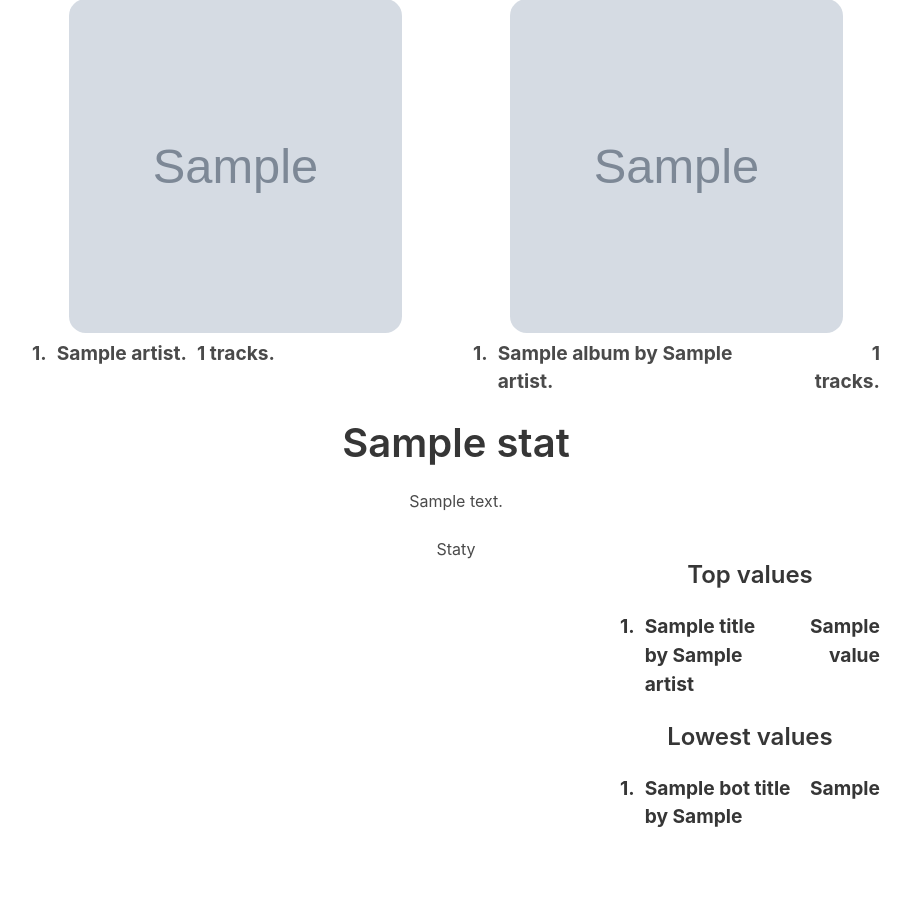
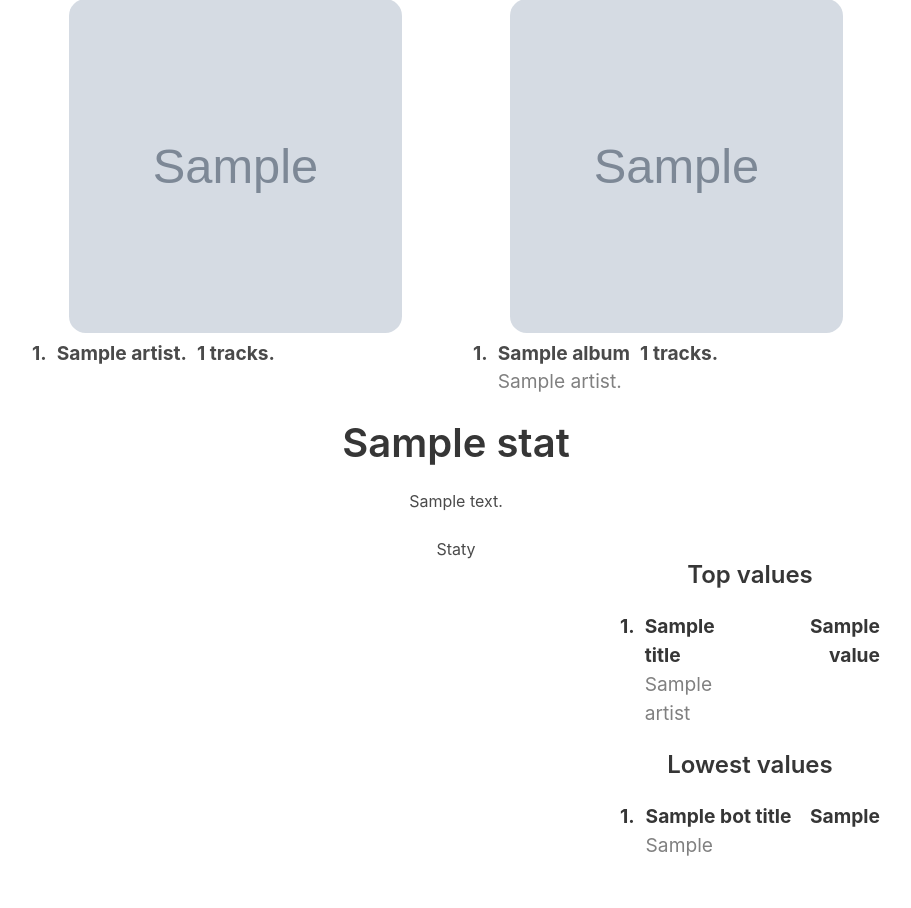
Before and after one commit to KosAqH/Spotify-Playlists-Analyzer, a Flask app: template webapp/app/templates/analysis.html in a window 1280 px wide. Shown: the part 472-1380 px from the top of the page, without its empty margins (184-1095 px from the left). Before the commit the page ends 1299 px from the top, so only its background shows below. Run offline with Flask 3, Linux system fonts and the light colour scheme; the template is opened without the code that fills it: values that come from a table or form of the project are taken from there, most other values are stand-ins (such as "Sample title", 1, 10 or a date in 2020); grey boxes marked "Sample" are stand-in pictures; some libraries are stand-ins or nearby versions.

Commit message:
Redesign displaying band names under the song name. Create jinja macro for rendering top-table

```diff
--- a/webapp/app/static/style.css
+++ b/webapp/app/static/style.css
@@ -8,7 +8,13 @@ figure {
 .top-table {
     background-color: transparent;
     border-spacing: 15px;
+}
 
+.top-table span.band-name {
+    color:grey;
+    /*font-style: italic;*/
+    font-weight:lighter;
+    display:block;
 }
 
 .top-table td {
--- a/webapp/app/templates/analysis.html
+++ b/webapp/app/templates/analysis.html
@@ -74,7 +74,8 @@
                         {% for album in playlist_info['top_album'] %}
                             <tr>
                                 <td> {{ loop.index }}. </td>
-                                <td> {{ album["name"] }} by {{ album["artist"]}}. </td>
+                                <td> {{ album["name"] }}
+                                    <span class="band-name">{{ album["artist"]}}.</span> </td>
                                 <td> {{ album["count"] }} tracks.</td>
                                 </td>
                             </tr>
@@ -105,32 +106,11 @@
                         <div class="column is-one-third">
                             <div class = "block">
                                 <p class="title is-4">Top values</p>
-                                <table class="table top-table is-fullwidth">
-                                    <tbody>
-                                        {% for i in range(stat["top_values"]|length) %}
-                                            <tr>
-                                                <td> {{ i+1 }}. </td>
-                                                <td> {{ stat["top_titles"][i] }} by {{ stat["top_artists"][i] }}</td>
-                                                <td> {{ stat["top_values"][i]}} </td>
-                                                </td>
-                                            </tr>
-                                        {% endfor %}
-                                    </tbody>
-                                </table>
+                                {{ render_top_table(stat, "top_titles", "top_artists", "top_values") }}
                             </div>
                             <div class = "block">
                                 <p class="title is-4">Lowest values</p>
-                                <table class="table top-table is-fullwidth">
-                                    <tbody>
-                                        {% for i in range(stat["bot_values"]|length) %}
-                                            <tr>
-                                                <td> {{ i+1 }}. </td>
-                                                <td> {{ stat["bot_titles"][i] }} by {{ stat["bot_artists"][i] }}</td>
-                                                <td> {{ stat["bot_values"][i]}} </td>
-                                                </td>
-                                            </tr>
-                                        {% endfor %}
-                                    </tbody>
+                                {{ render_top_table(stat, "bot_titles", "bot_artists", "bot_values") }}
                                 </table>
                             </div>
 
@@ -147,3 +127,16 @@
     </div>
 </div>
 {% endblock %}
+
+{% macro render_top_table(stat, col1, col2, col3) -%}
+    <table class="table top-table is-fullwidth">
+        {% for i in range(stat[col1]|length) %}
+            <tr>
+                <td> {{ i+1 }}. </td>
+                <td> {{ stat[col1][i] }}
+                    <span class="band-name">{{ stat[col2][i] }}</span></td>
+                <td> {{ stat[col3][i]}} </td>
+            </tr>
+        {% endfor %}
+    </table>
+{%- endmacro %}
```
